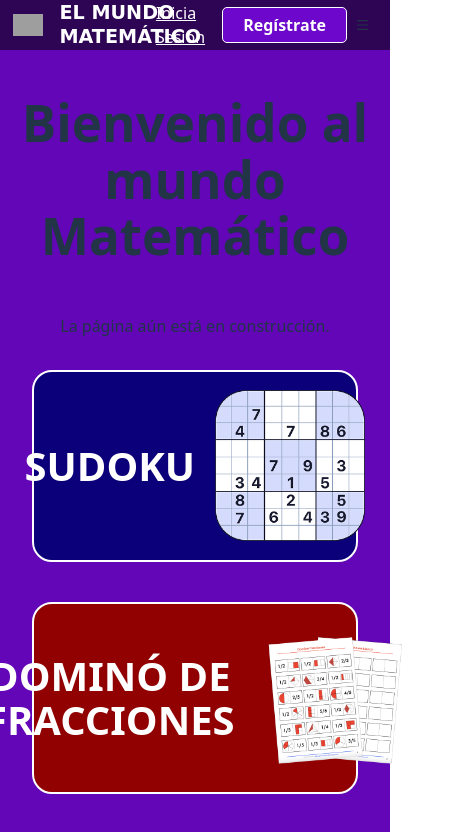
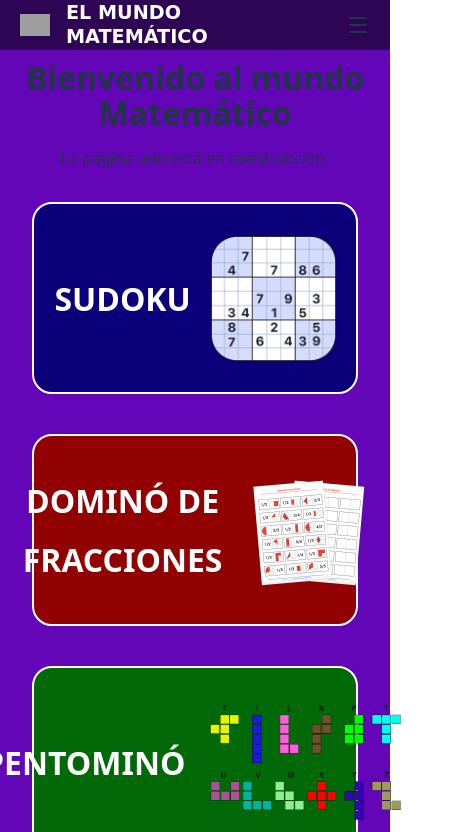
Before and after one commit to harold-enciso/el-mundo-matematico, a React (Vite) app in the folder frontend/: page / in a window 390 px wide. Shown: the top 832 px of the page, 452 px wide, since content can reach past the window. Built offline with nearby package versions, Linux system fonts and the light colour scheme; no server answers; grey boxes are pictures that could not be loaded.

Commit message:
Minicambio 10

```diff
--- a/frontend/src/components/Header.css
+++ b/frontend/src/components/Header.css
@@ -62,6 +62,7 @@
     font-weight: bold;
 }
 
+
 .texto-logo {
     display: flex;
     flex-direction: column;
@@ -106,24 +107,30 @@
     color: white;
 }
 
-.menu {
+
+.bloque.menu {
     display: none;
+    justify-content: flex-end;
 }
+
 
 @media (max-width: 768px) {
     .bloque.central {
         display: none;
     }
     .bloque.izquierdo {
-        width: 35%;
+        width: 40%;
         gap: 0.5em;
     }
     .bloque.derecho {
-        width: 65%;
-        gap: 0.5em;
+        display: none;
+
     }
-    .menu {
+
+
+    .bloque.menu {
         display: flex;
+        width: 60%;
     }
 
     .salto-linea {
--- a/frontend/src/components/HeaderPrincipal.jsx
+++ b/frontend/src/components/HeaderPrincipal.jsx
@@ -33,9 +33,12 @@ export default function HeaderPrincipal() {
                     <Link to="/register" className="link">
                     <span className="boton-header">Regístrate</span>
                     </Link>
-                    <Menu size={24} className="menu"/>
 
                     </div>
+                <div className="bloque menu">
+                    <Menu size={24}/>
+                </div>
+
 
             </header>
     );
--- a/frontend/src/pages/Home.css
+++ b/frontend/src/pages/Home.css
@@ -26,6 +26,7 @@
   flex-direction: column;
   justify-content: center;
   align-items: center;
+  box-sizing: border-box;
   text-align: center;
   height: 40em;
   min-width: 10em;
@@ -33,6 +34,11 @@
   background-color: #ffffffff;
   color: #000000ff;
   border: 2px solid black;
+}
+
+h1 {
+  margin: 0;
+  font-size: clamp(2em,2.5vw,4em);
 }
 
 .tarjeta.verde{
@@ -67,6 +73,15 @@
   width: 46%;
 }
 
+.salto-linea {
+    display: none;
+}
+
+.ajuste-linea {
+  display: flex;
+  flex-direction: column;
+}
+
 
 @media (max-width: 768px) {
 
@@ -85,10 +100,42 @@
     flex-direction: row;
     height: 12em;
     gap: 20px;
+    padding: 1em;
+  }
+
+
+
+  .tarjeta.verde{
+    width: 100%;
+  }
+  .tarjeta.amarilla{
+    width: 100%;
+  }
+  .tarjeta.azul{
+    width: 100%;
+  }
+  .tarjeta.roja{
+    width: 100%;
+  }
+
+  .imagen {
+    width: auto;
+    height: 80%;
+  }
+
+}
+
+@media (max-width: 384px) {
+  .tarjeta {
+    flex-direction: column;
+    height: auto;
+    gap: 0.5em;
+    padding: 1em 0;
   }
 
   .tarjeta h1 {
-    font-size: 2.5em;
+    font-size: 2em;
+    margin: 0;
   }
 
   .tarjeta.verde{
@@ -104,9 +151,9 @@
     width: 100%;
   }
 
-.imagen {
-  width: auto;
-  height: 80%;
-}
+  .imagen {
+    width: 40%;
+    height: auto;
+  }
 
 }
--- a/frontend/src/pages/Home.jsx
+++ b/frontend/src/pages/Home.jsx
@@ -40,7 +40,11 @@ export default function Home() {
           <img src="/sudoku.png" className="imagen" alt="Sudoku"></img>
         </Link>
         <Link to="/juegos/domino-fracciones" className="tarjeta roja">
-          <h1>DOMINÓ DE FRACCIONES</h1>
+          <div className="ajuste-linea">
+            <h1>DOMINÓ DE</h1>
+            <br className="salto-linea"/>
+            <h1>FRACCIONES</h1>
+          </div>
           <img src="/domino-fracciones.png" className="imagen" alt="Domino Fracciones"></img>
         </Link>
         <Link to="/juegos/pentomino" className="tarjeta verde">
```
